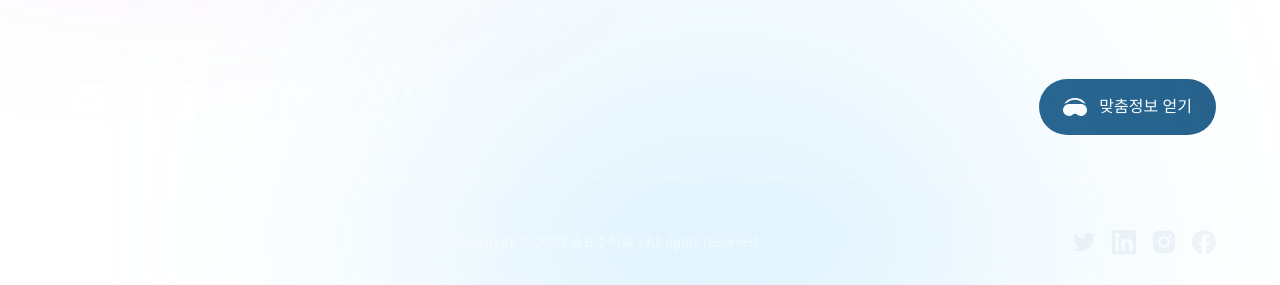
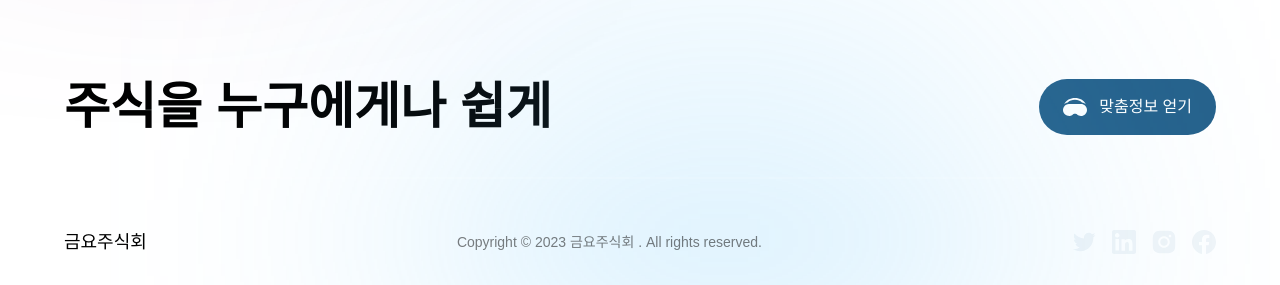
Before and after one commit to adrianhajdin/project_metaverse, a Next.js app: page / in a window 1280 px wide. Shown: the part 6579-6864 px from the top of the page. Built offline with nearby package versions, Linux system fonts and the light colour scheme; a web font is replaced by a local one.

Commit message:
explore card 사진 변경

```diff
--- a/components/Footer.jsx
+++ b/components/Footer.jsx
@@ -16,7 +16,7 @@
     <div className="footer-gradient" />
     <div className={`${styles.innerWidth} mx-auto flex flex-col gap-8`}>
       <div className="flex items-center justify-between flex-wrap gap-5">
-        <h4 className="font-bold md:text-[50px] text-[44px] text-white">
+        <h4 className="font-bold md:text-[50px] text-[44px] text-black">
            주식을 누구에게나 쉽게
         </h4>
         <button type="button" className="flex items-center h-fit py-4 px-6 bg-[#25618B] rounded-[32px] gap-[12px]">
@@ -35,10 +35,10 @@
         <div className="mb-[50px] h-[2px] bg-white opacity-10" />
 
         <div className="flex items-center justify-between flex-wrap gap-4">
-          <h4 className="font-normal text-[18px] text-white">
+          <h4 className="font-normal text-[18px] text-black">
             금요주식회
           </h4>
-          <p className="font-normal text-[14px] text-white opacity-50">
+          <p className="font-normal text-[14px] text-black opacity-50">
             Copyright © 2023 금요주식회 . All rights reserved.
           </p>
 
```
